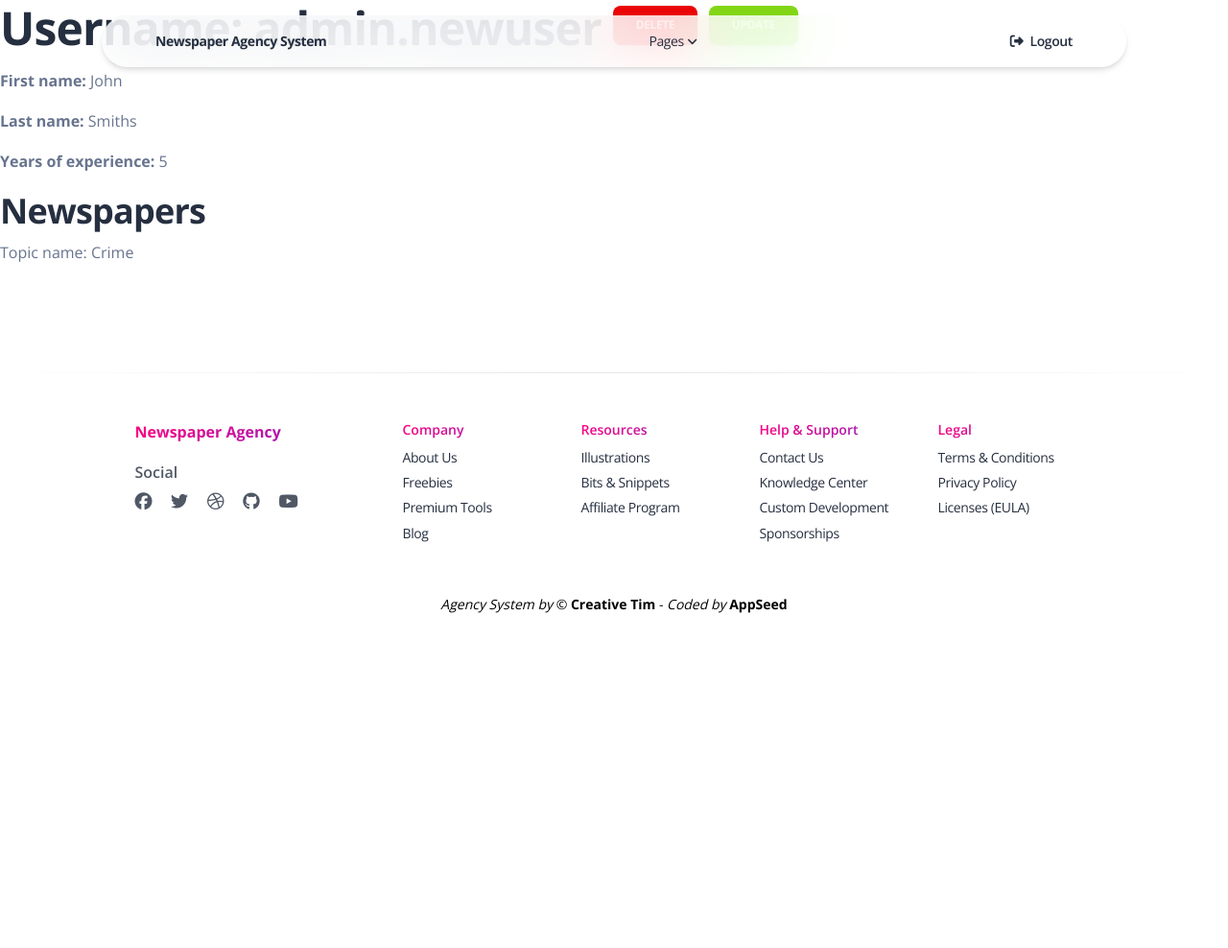
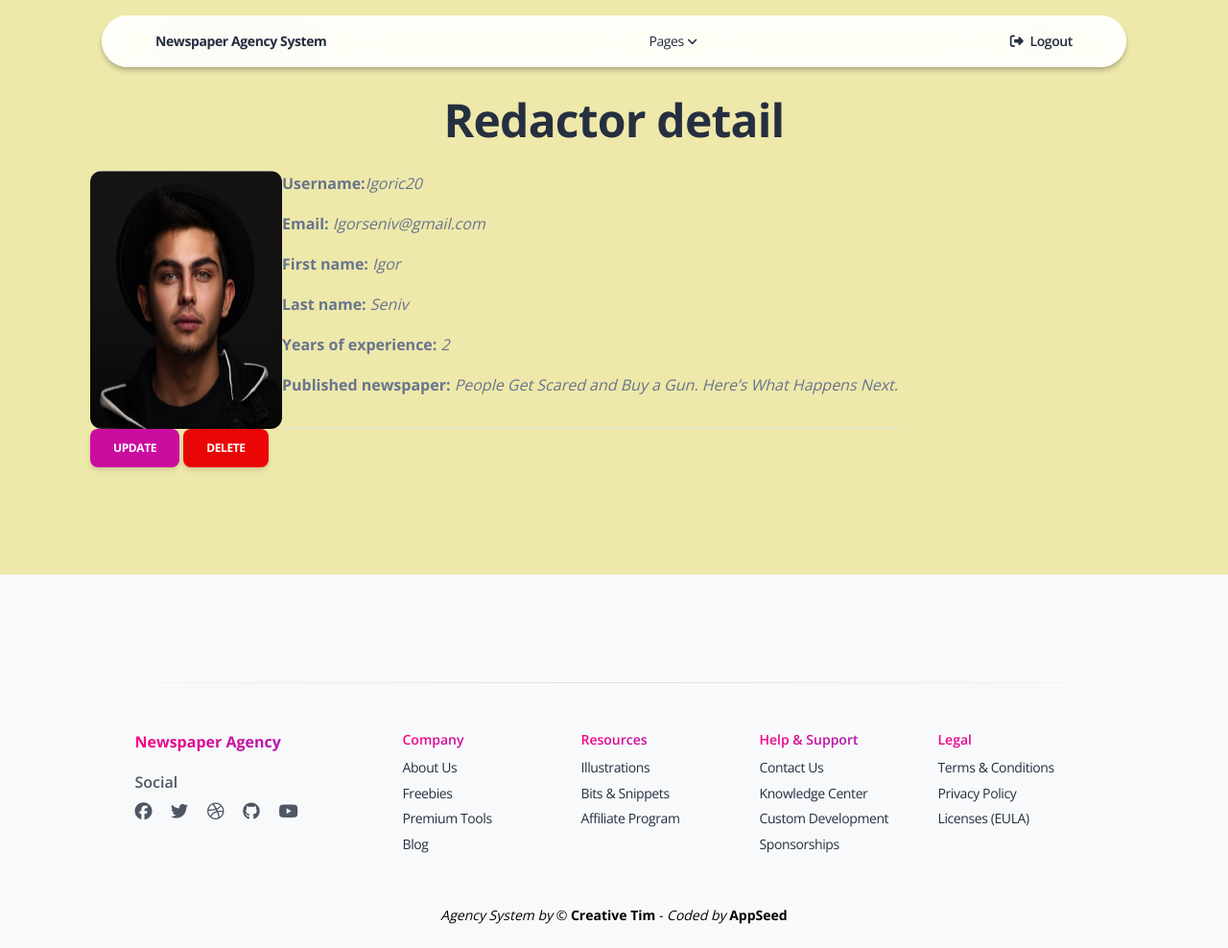
Before and after one commit to sasha-semenenko/newspaper-agency, a Django app: page /redactors/3/ in a window 1280 px wide. Shown: the whole page at 96% size. Before the commit the page ends 639 px from the top, so only its background shows below. Run offline with Django 4.2, Linux system fonts and the light colour scheme; a user stored in the database is signed in; data comes from the database, SQL or seed files in the repository; both versions use the stored data as it was after the commit; some libraries are stand-ins or nearby versions.

Commit message:
Upgrading redactor forms including detail, upgrade, delete pages

```diff
--- a/agency/views.py
+++ b/agency/views.py
@@ -122,6 +122,7 @@ class NewspaperDeleteView(LoginRequiredMixin, generic.DeleteView):
 class RedactorCreateView(LoginRequiredMixin, generic.CreateView):
     model = Redactor
     form_class = RedactorCreationForm
+    success_url = reverse_lazy("agency:redactors")
 
 
 class RedactorDeleteView(LoginRequiredMixin, generic.DeleteView):
--- a/templates/agency/redactor_detail.html
+++ b/templates/agency/redactor_detail.html
@@ -1,19 +1,44 @@
 {% extends 'base.html' %}
 
+{% block title %} {{ redactor.username }} {% endblock title %}
+
+<!-- Specific CSS goes HERE -->
+{% block stylesheets %}{% endblock stylesheets %}
+
+{% block body_class %} blog-author bg-gray-100 {% endblock body_class %}
+
 {% block content %}
-  <h1>
-    <strong>Username:</strong> {{ user.username }}
-    <a href="{% url 'agency:redactor-delete' pk=redactor.id %}" class="btn btn-danger">Delete</a>
-    <a href="{% url 'agency:redactor-experience-update' pk=redactor.id %}" class="btn btn-success">Update</a>
-  </h1>
-  <p><strong>First name:</strong> {{ user.first_name }}</p>
-  <p><strong>Last name:</strong> {{ user.last_name }}</p>
-  <p><strong>Years of experience:</strong> {{ user.years_of_experience }}</p>
-  <h2>Newspapers</h2>
-  {% for redactor in redactor.newspaper_set.all %}
-    <p>Topic name: {{ redactor.topic.name }}</p>
-    {% empty %}
-    <p>There are no newspapers!</p>
-  {% endfor %}
 
-{% endblock %}
+  {% include "includes/navigation.html" %}
+
+  <section class="py-sm-7 py-5 position-relative" style="background-color: palegoldenrod">
+    <div class="container">
+      <div class="row">
+        <h1 style="text-align: center">Redactor detail</h1>
+      </div>
+      <form class="text-black-50" method="post">
+        {% csrf_token %}
+        <div class="d-flex text-muted pt-3 flex-column flex-lg-row">
+          <img class="img border-radius-lg max-width-200 w-100 position-relative z-index-2" src="{{ ASSETS_ROOT }}/assets/img/team-4.jpg">
+          <div class="pb-3 mb-0 small lh-sm border-bottom">
+            <p class="d-block text-gray-dark text-3xl"><b>Username:</b><i>{{ redactor.username }}</i></p>
+            <p class="d-block text-gray-dark text-3xl"><b>Email: </b><i>{{ redactor.email }}</i></p>
+            <p class="d-block text-gray-dark text-3xl"><b>First name: </b><i>{{ redactor.first_name }}</i></p>
+            <p class="d-block text-gray-dark text-3xl"><b>Last name: </b><i>{{ redactor.last_name }}</i></p>
+            <p class="d-block text-gray-dark text-3xl"><b>Years of experience: </b><i>{{ redactor.years_of_experience }}</i></p>
+            {% for topic in newspaper.all %}
+              <p class="d-block text-gray-dark text-3xl"><b>Topic newspaper: </b><i>{{ topic.name }}</i></p>
+            {% endfor %}
+            {% for newspaper in redactor.newspaper_set.all %}
+              <p class="d-block text-gray-dark text-3xl"><b>Published newspaper: </b><i>{{ newspaper.title }}</i></p>
+            {% endfor %}
+          </div>
+        </div>
+      </form>
+      <a class="btn btn-primary" href="{% url 'agency:redactor-experience-update' pk=redactor.id%}">Update</a>
+      <a class="btn btn-danger" href="{% url 'agency:redactor-delete' pk=redactor.id%}">Delete</a>
+    </div>
+  </section>
+{% endblock content %}
+
+{% block javascripts %}{% endblock javascripts %}
--- a/templates/agency/topic_list.html
+++ b/templates/agency/topic_list.html
@@ -1,4 +1,6 @@
 {% extends 'base.html' %}
+
+{% block title %} Topic list {% endblock %}
 
 {% block content %}
 
--- a/templates/includes/search_form.html
+++ b/templates/includes/search_form.html
@@ -1,5 +1,5 @@
 {% load crispy_forms_filters %}
-<form autocomplete="off" action="" method="get" class="form-inline">
+<form autocomplete="off" action="" method="get">
   {{ search_form|crispy }}
-  <input autocomplete="false" name="hidden" type="submit" value="Search" class="btn btn-secondary">
+  <input autocomplete="false" name="hidden" type="submit" value="🔎" class="btn btn-secondary">
 </form>
```
Also changed, not shown: templates/agency/redactor_confirm_delete.html (+27 -6 lines), templates/agency/redactor_form.html (+21 -1 lines), templates/agency/redactor_list.html (+38 -5 lines), templates/agency/redactor_update.html (+27 -8 lines), templates/registration/logged_out.html (+0 -9 lines), db.sqlite3, static/assets/img/down-arrow.svg.
